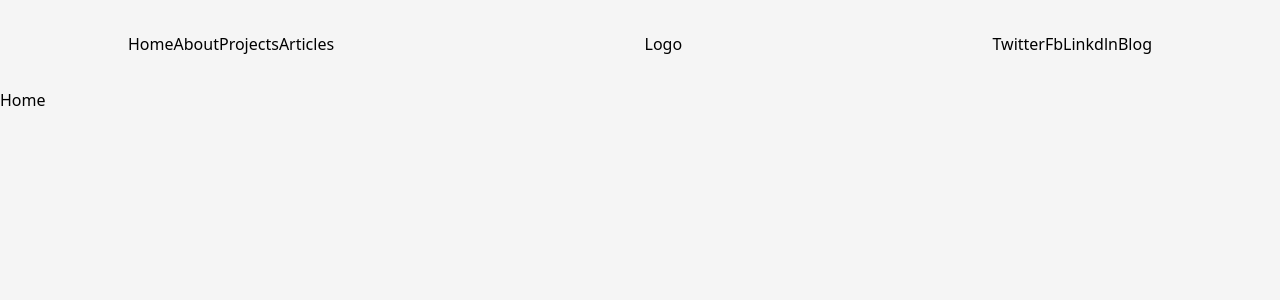
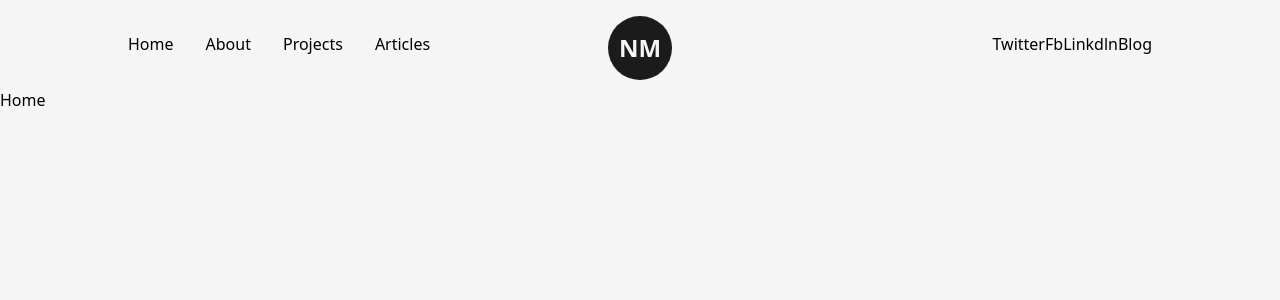
Before and after one commit to nuwandm/my-portfolio, a Next.js app: page / in a window 1280 px wide. Shown: the top 300 px of the page. Built offline with nearby package versions, Linux system fonts and the light colour scheme.

Commit message:
Added Custom Links

```diff
--- a/package.json
+++ b/package.json
@@ -11,7 +11,7 @@
   "dependencies": {
     "eslint": "8.36.0",
     "eslint-config-next": "13.2.4",
-    "framer-motion": "^10.6.0",
+    "framer-motion": "^10.12.4",
     "next": "13.2.4",
     "react": "18.2.0",
     "react-dom": "18.2.0"
--- /dev/null
+++ b/src/components/Logo.js
@@ -0,0 +1,30 @@
+import React from "react";
+import Link from "next/link";
+import { motion } from "framer-motion";
+
+const MotionLink = motion(Link);
+const Logo = () => {
+  return (
+    <div className="flex items-center justify-center mt-2">
+      <MotionLink
+        href="/"
+        className="w-16 h-16 text-light bg-dark flex items-center justify-center rounded-full text-2xl font-bold"
+        whileHover={{
+          backgroundColor: [
+            "#121212",
+            "rgba(131,58,180,1)",
+            "rgba(253,29,29,1)",
+            "rgba(252,176,69,1)",
+            "rgba(131,58,180,1)",
+            "#121212",
+          ],
+          transition: { duration: 1, repeat: Infinity },
+        }}
+      >
+        NM
+      </MotionLink>
+    </div>
+  );
+};
+
+export default Logo;
--- a/src/components/NavBar.js
+++ b/src/components/NavBar.js
@@ -1,17 +1,27 @@
 import React from "react";
 import Link from "next/link";
+import Logo from "./Logo";
+
+const CustomLink = ({ href, title, className = "" }) => {
+  return (
+    <Link href={href} className={`${className}`}>
+      {title}
+    </Link>
+  );
+};
 
 const NavBar = () => {
   return (
     <header className="w-full px-32 py-8 font-medium flex items-center justify-between">
       <nav>
-        <Link href="/">Home</Link>
-        <Link href="/about">About</Link>
-        <Link href="/project">Projects</Link>
-        <Link href="/article">Articles</Link>
+        <CustomLink href="/" title="Home" className="mr-4" />
+        <CustomLink href="/about" title="About" className="mx-4" />
+        <CustomLink href="/project" title="Projects" className="mx-4" />
+        <CustomLink href="/article" title="Articles" className="ml-4" />
       </nav>
-      <h2>Logo</h2>
+
       <nav>
+        {/* target={"_blank"} will open this link in new tab  */}
         <Link href="/" target={"_blank"}>
           Twitter
         </Link>
@@ -25,6 +35,9 @@ const NavBar = () => {
           Blog
         </Link>
       </nav>
+      <div className="absolute left-[50%] top-2 translate-x-[-50%]">
+        <Logo />
+      </div>
     </header>
   );
 };
--- a/src/pages/_app.js
+++ b/src/pages/_app.js
@@ -1,6 +1,7 @@
 import NavBar from "@/components/NavBar";
 import "@/styles/globals.css";
 import { Montserrat } from "next/font/google";
+import Head from "next/head";
 const montserrat = Montserrat({
   subsets: ["latin"],
   variable: "--font-inter",
@@ -9,10 +10,10 @@ const montserrat = Montserrat({
 export default function App({ Component, pageProps }) {
   return (
     <>
-      <head>
+      <Head>
         <meta name="viewport" content="width=device-width, initial-scale=1" />
         <link rel="icon" href="/favicon.ico" />
-      </head>
+      </Head>
       <main
         className={`${montserrat.variable} font-mont bg-light w-full min-h-screen`}
       >
```
Also changed, not shown: 1 other file (tests, documents, lock files or other folders).
